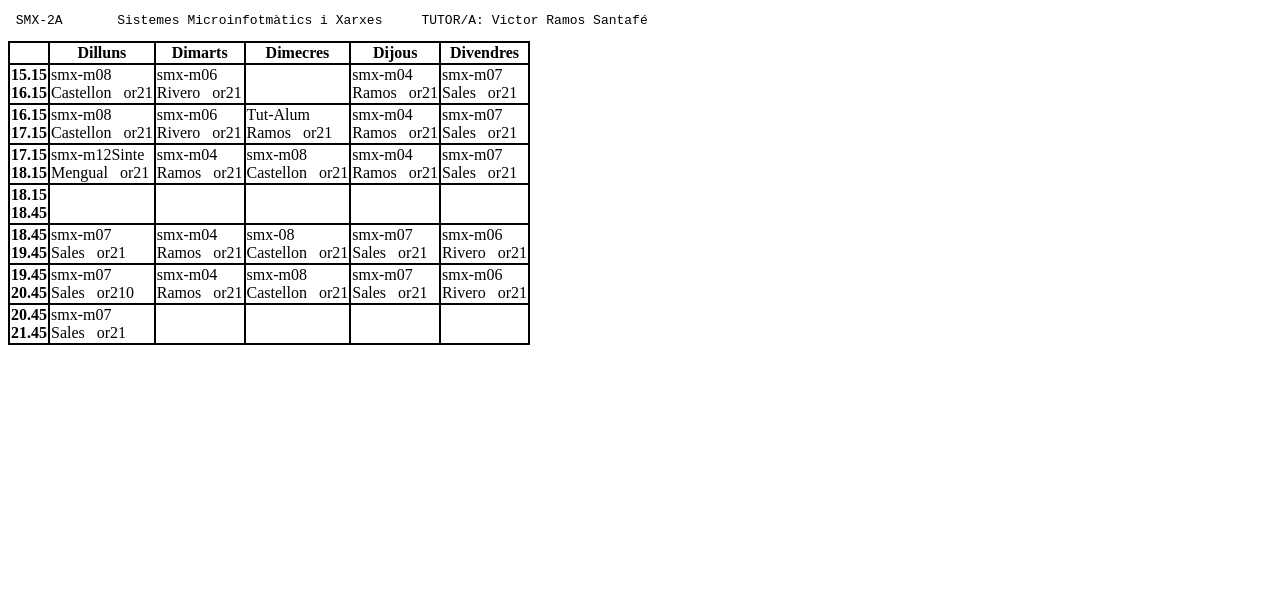
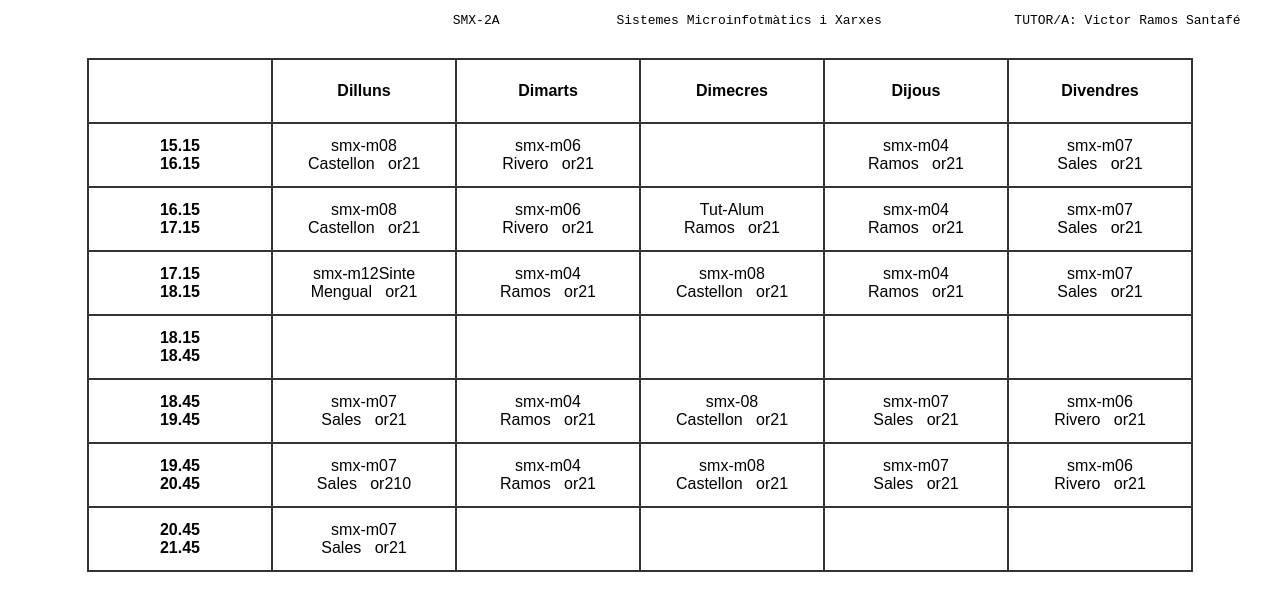
Before and after one commit to mama0950/m08uf5, a plain HTML site: page Horario.html in a window 1280 px wide. Drawn offline with Linux system fonts and the light colour scheme.

```diff
--- a/Horario.html
+++ b/Horario.html
@@ -3,10 +3,10 @@
 <head>
     <meta charset="UTF-8">
     <title>Horario</title>
-	<link rel="stylesheet" href="CSS/horario.css">
+	<link rel="stylesheet" href="CSS/css_horario2.css">
 </head>
 <body>
-    <pre> SMX-2A       Sistemes Microinfotmàtics i Xarxes     TUTOR/A: Victor Ramos Santafé</pre>
+    <pre>                                                         SMX-2A               Sistemes Microinfotmàtics i Xarxes                 TUTOR/A: Victor Ramos Santafé</pre>
     <table>
         <tr>
             <th></th>  <th>Dilluns</th><th>Dimarts</th><th>Dimecres</th><th>Dijous</th><th>Divendres</th>
```
